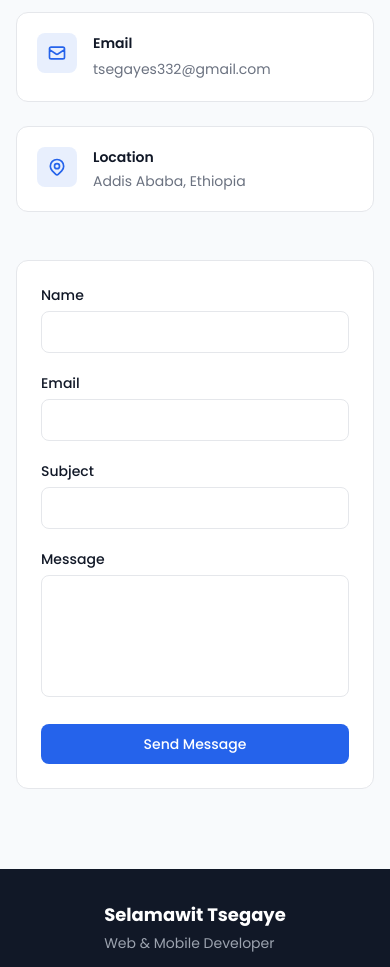
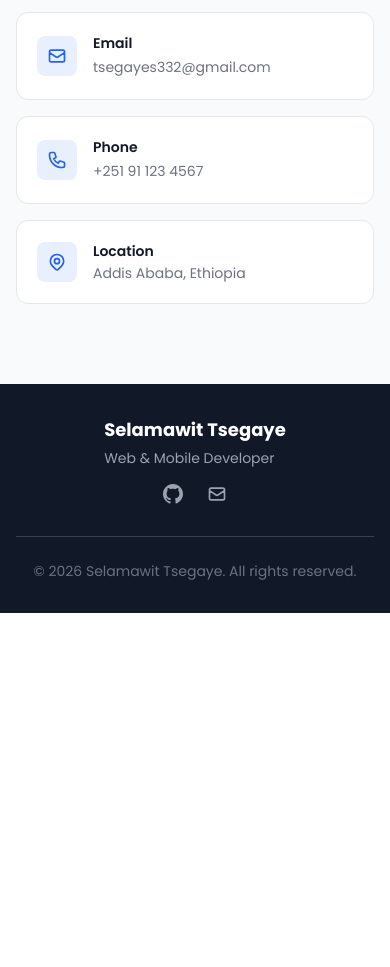
Before and after one commit to tsegayes332-cell/portfolio, a React (Create React App) app: page / in a window 390 px wide. Shown: the part 10740-11707 px from the top of the page. After the commit the page ends 11353 px from the top, so only its background shows below. Built offline with nearby package versions, Linux system fonts and the light colour scheme; the HTML template or start-up script is replaced by a standard one.

Commit message:
Remove contact form, keep email and phone only

```diff
--- a/src/components/Contact.js
+++ b/src/components/Contact.js
@@ -1,38 +1,6 @@
-import React, { useState } from 'react';
+import React from 'react';
 
 const Contact = () => {
-  const [formData, setFormData] = useState({
-    name: '',
-    email: '',
-    subject: '',
-    message: ''
-  });
-
-  const [isSubmitting, setIsSubmitting] = useState(false);
-  const [submitMessage, setSubmitMessage] = useState('');
-
-  const handleChange = (e) => {
-    const { name, value } = e.target;
-    setFormData(prev => ({
-      ...prev,
-      [name]: value
-    }));
-  };
-
-  const handleSubmit = (e) => {
-    e.preventDefault();
-    setIsSubmitting(true);
-    setSubmitMessage('');
-
-    setTimeout(() => {
-      setSubmitMessage('Thank you for your message! I\'ll get back to you soon.');
-      setIsSubmitting(false);
-      setFormData({ name: '', email: '', subject: '', message: '' });
-
-      setTimeout(() => setSubmitMessage(''), 5000);
-    }, 1500);
-  };
-
   const contactInfo = [
     {
       icon: (
@@ -47,6 +15,16 @@
     {
       icon: (
         <svg className="w-5 h-5" fill="none" stroke="currentColor" viewBox="0 0 24 24">
+          <path strokeLinecap="round" strokeLinejoin="round" strokeWidth={2} d="M3 5a2 2 0 012-2h3.28a1 1 0 01.948.684l1.498 4.493a1 1 0 01-.502 1.21l-2.257 1.13a11.042 11.042 0 005.516 5.516l1.13-2.257a1 1 0 011.21-.502l4.493 1.498a1 1 0 01.684.949V19a2 2 0 01-2 2h-1C9.716 21 3 14.284 3 6V5z" />
+        </svg>
+      ),
+      title: "Phone",
+      value: "+251 91 123 4567",
+      href: "tel:+251911234567"
+    },
+    {
+      icon: (
+        <svg className="w-5 h-5" fill="none" stroke="currentColor" viewBox="0 0 24 24">
           <path strokeLinecap="round" strokeLinejoin="round" strokeWidth={2} d="M17.657 16.657L13.414 20.9a1.998 1.998 0 01-2.827 0l-4.244-4.243a8 8 0 1111.314 0z" />
           <path strokeLinecap="round" strokeLinejoin="round" strokeWidth={2} d="M15 11a3 3 0 11-6 0 3 3 0 016 0z" />
         </svg>
@@ -54,8 +32,7 @@
       title: "Location",
       value: "Addis Ababa, Ethiopia",
       href: null
-    },
-
+    }
   ];
 
   return (
@@ -70,19 +47,17 @@
           </p>
         </div>
 
-        <div className="max-w-6xl mx-auto grid lg:grid-cols-5 gap-12">
-          {/* Contact Info */}
-          <div className="lg:col-span-2 space-y-6">
+        <div className="max-w-2xl mx-auto space-y-4">
           {contactInfo.map((info, index) => (
             <div key={index} className="bg-white rounded-xl p-5 border border-light-gray">
-                <div className="flex items-start space-x-4">
+              <div className="flex items-center space-x-4">
                 <div className="w-10 h-10 bg-primary/10 rounded-lg flex items-center justify-center text-primary flex-shrink-0">
                   {info.icon}
                 </div>
                 <div>
-                    <h3 className="text-sm font-semibold text-text-primary mb-1">{info.title}</h3>
+                  <h3 className="text-sm font-semibold text-text-primary mb-0.5">{info.title}</h3>
                   {info.href ? (
-                      <a href={info.href} target="_blank" rel="noopener noreferrer" className="text-sm text-text-secondary hover:text-primary transition-colors">
+                    <a href={info.href} className="text-sm text-text-secondary hover:text-primary transition-colors">
                       {info.value}
                     </a>
                   ) : (
@@ -93,89 +68,6 @@
             </div>
           ))}
         </div>
-
-          {/* Contact Form */}
-          <div className="lg:col-span-3">
-            <div className="bg-white rounded-xl p-6 md:p-8 border border-light-gray">
-              <form onSubmit={handleSubmit} className="space-y-5">
-                <div className="grid sm:grid-cols-2 gap-5">
-                  <div>
-                    <label htmlFor="name" className="block text-sm font-medium text-text-primary mb-1.5">
-                      Name
-                    </label>
-                    <input
-                      type="text"
-                      id="name"
-                      name="name"
-                      value={formData.name}
-                      onChange={handleChange}
-                      required
-                      className="w-full px-4 py-2.5 bg-light rounded-lg border border-light-gray text-text-primary focus:outline-none focus:ring-2 focus:ring-primary/20 focus:border-primary transition-all text-sm"
-                    />
-                  </div>
-                  <div>
-                    <label htmlFor="email" className="block text-sm font-medium text-text-primary mb-1.5">
-                      Email
-                    </label>
-                    <input
-                      type="email"
-                      id="email"
-                      name="email"
-                      value={formData.email}
-                      onChange={handleChange}
-                      required
-                      className="w-full px-4 py-2.5 bg-light rounded-lg border border-light-gray text-text-primary focus:outline-none focus:ring-2 focus:ring-primary/20 focus:border-primary transition-all text-sm"
-                    />
-                  </div>
-                </div>
-
-                <div>
-                  <label htmlFor="subject" className="block text-sm font-medium text-text-primary mb-1.5">
-                    Subject
-                  </label>
-                  <input
-                    type="text"
-                    id="subject"
-                    name="subject"
-                    value={formData.subject}
-                    onChange={handleChange}
-                    required
-                    className="w-full px-4 py-2.5 bg-light rounded-lg border border-light-gray text-text-primary focus:outline-none focus:ring-2 focus:ring-primary/20 focus:border-primary transition-all text-sm"
-                  />
-                </div>
-
-                <div>
-                  <label htmlFor="message" className="block text-sm font-medium text-text-primary mb-1.5">
-                    Message
-                  </label>
-                  <textarea
-                    id="message"
-                    name="message"
-                    value={formData.message}
-                    onChange={handleChange}
-                    required
-                    rows={5}
-                    className="w-full px-4 py-2.5 bg-light rounded-lg border border-light-gray text-text-primary focus:outline-none focus:ring-2 focus:ring-primary/20 focus:border-primary transition-all text-sm resize-none"
-                  />
-                </div>
-
-                <button
-                  type="submit"
-                  disabled={isSubmitting}
-                  className="w-full px-6 py-2.5 bg-primary text-white font-medium rounded-lg hover:bg-primary-light transition-colors disabled:opacity-50 disabled:cursor-not-allowed text-sm"
-                >
-                  {isSubmitting ? 'Sending...' : 'Send Message'}
-                </button>
-
-                {submitMessage && (
-                  <div className="p-3 bg-primary/10 text-primary rounded-lg text-sm text-center">
-                    {submitMessage}
-                  </div>
-                )}
-              </form>
-            </div>
-          </div>
-        </div>
       </div>
     </section>
   );
```
Lines whose indentation alone changed are shown as unchanged.
